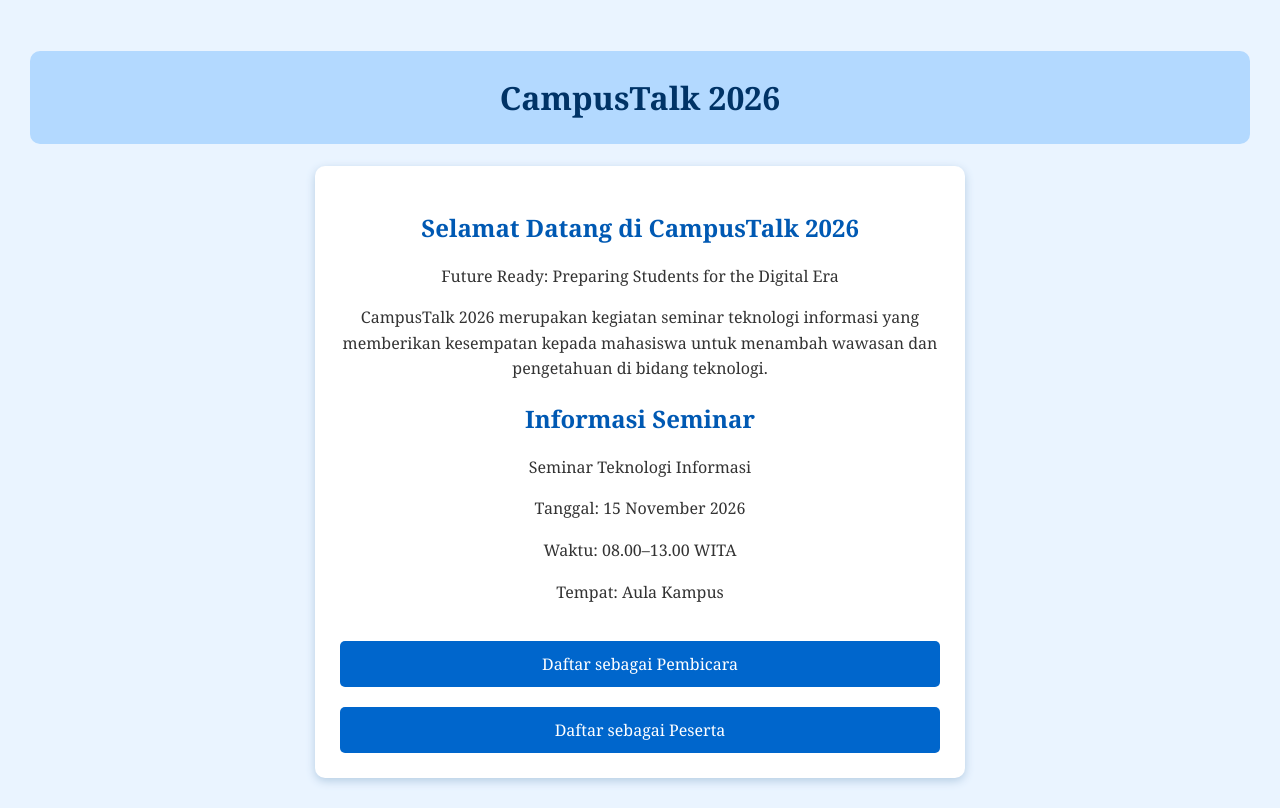
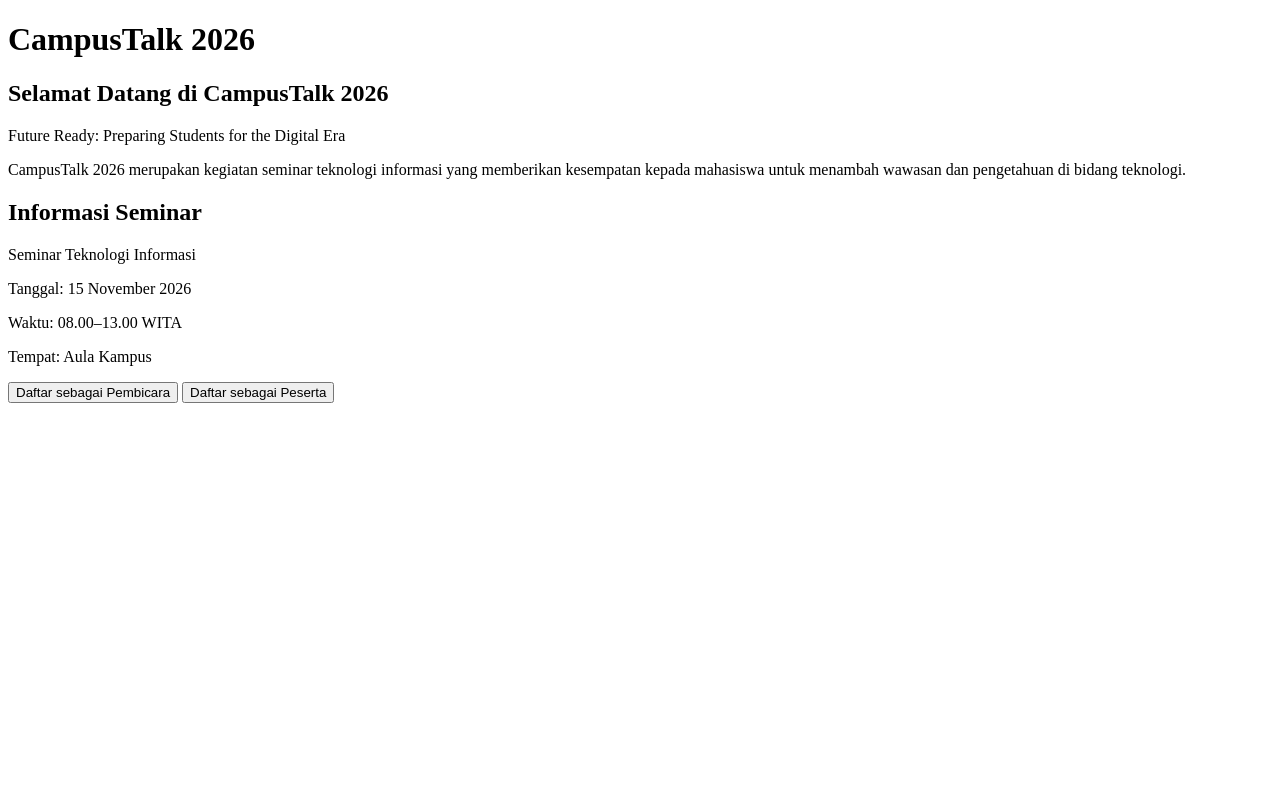
Before and after one commit to Nurlaila982410/Website-Pendaftaran-Seminar-CampusTalk-2026, a plain HTML site: page index.html in a window 1280 px wide. Drawn offline with Linux system fonts and the light colour scheme.

Commit message:
Update index.html

```diff
--- a/index.html
+++ b/index.html
@@ -6,59 +6,6 @@
 
     <title>Beranda CampusTalk 2026</title>
 
-    <style>
-        body {
-            font-family: Cambria, serif;
-            background-color: #eaf4ff;
-            color: #333333;
-            margin: 0;
-            padding: 30px;}
-
-
-        h1 {
-            text-align: center;
-            color: #003366;
-            background-color: #b3d9ff;
-            padding: 25px;
-            border-radius: 10px;}
-
-
-        .container {
-            max-width: 600px;
-            margin: auto;
-            background-color: white;
-            padding: 25px;
-            border-radius: 10px;
-            box-shadow: 0 3px 10px #b5cde3;
-            text-align: center;}
-
-
-        h2 {
-            color: #0059b3;}
-
-
-        p {
-            font-size: 16px;
-            line-height: 1.6;}
-
-
-        button {
-            width: 100%;
-            background-color: #0066cc;
-            color: white;
-            padding: 12px;
-            margin-top: 20px;
-            border: none;
-            border-radius: 5px;
-            font-size: 16px;
-            cursor: pointer;
-            font-family: Cambria, serif;}
-
-
-        button:hover {
-            background-color: #003366;}
-
-    </style>
 </head>
 
 <body>
```
